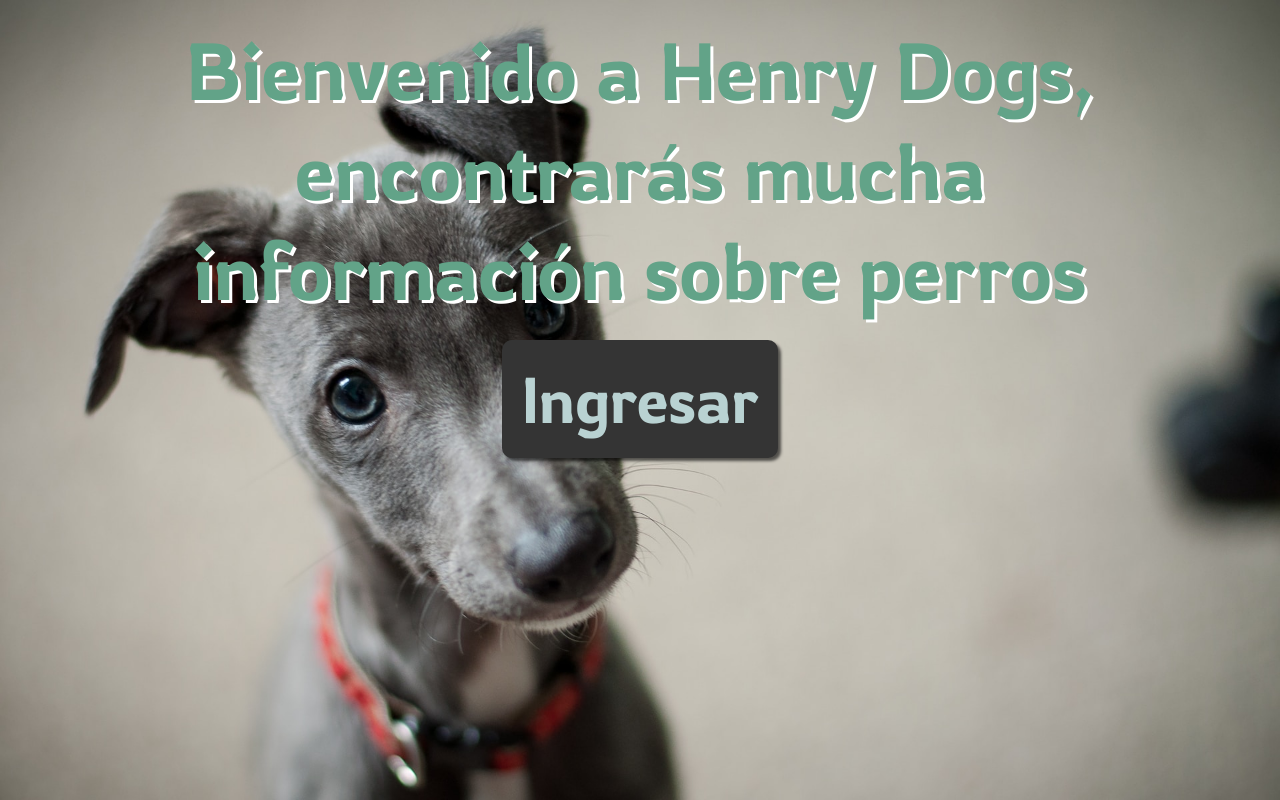
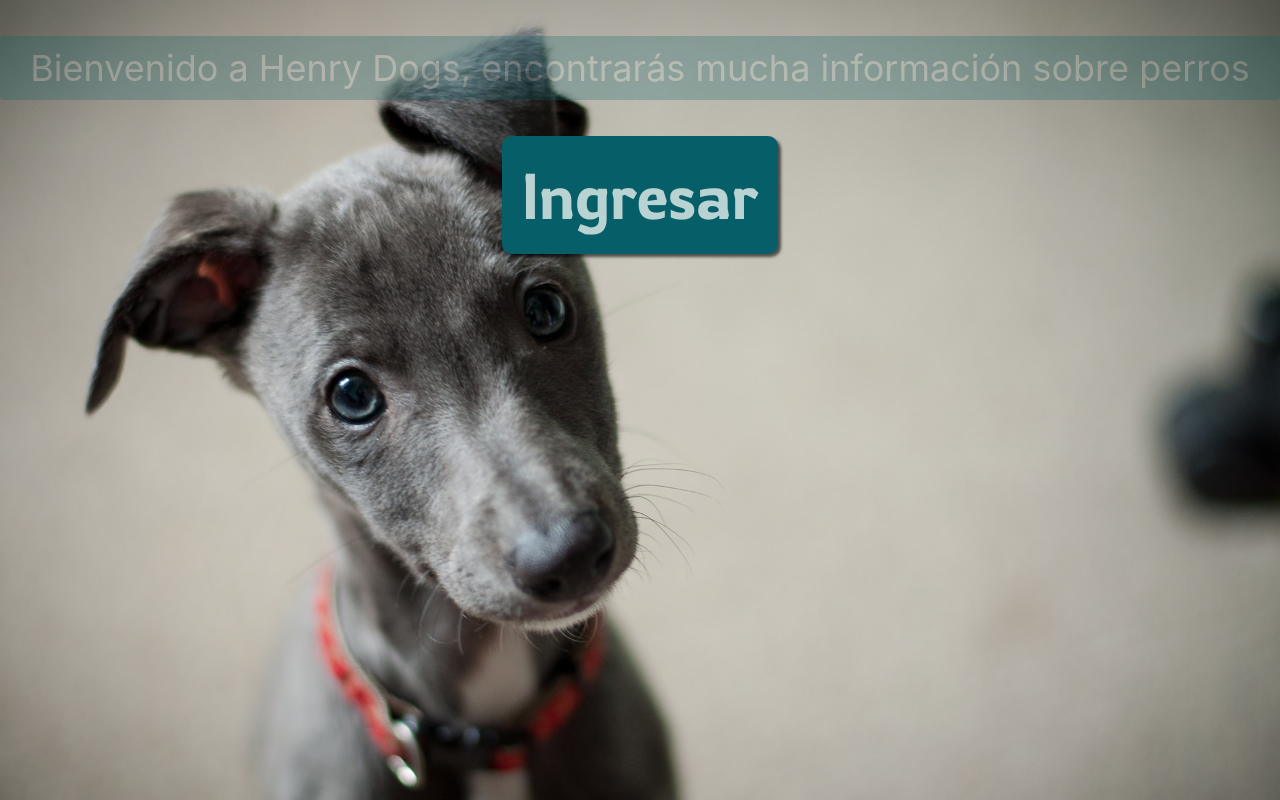
Before and after one commit to ejguercio/DOGS, a React (Create React App) app in the folder client/: page / in a window 1280 px wide. Built offline with nearby package versions, Linux system fonts and the light colour scheme.

Commit message:
agregando animacion CSS al Landing page

```diff
--- a/client/src/views/Landing/Landing.module.css
+++ b/client/src/views/Landing/Landing.module.css
@@ -1,14 +1,30 @@
+@keyframes fade-in {
+  0% { opacity: 0; }
+  100% { opacity: 1; }
+}
+
+.landing-page {
+  display: flex;
+  flex-direction: column;
+  align-items: center;
+  justify-content: center;
+  height: 100%;
+  background-color: #f2f2f2;
+}
+
 .title {
-    color: rgb(98, 163, 136);
-    font-family: rowdies;
-    font-size: 5rem;
-    margin: 20px auto;
-    text-shadow: 3px 3px white;
-    width: 80%;
-  }
+
+  font-size: 36px;
+  padding: 10px 20px;
+  background-color: rgb(5, 94, 104);
+  color: rgb(185, 210, 210);
+  border-radius: 4px;
+  animation: fade-in 1.5s ease-in-out infinite alternate;
+}
+
 
 .button {
-    background-color: rgb(52, 52, 52);
+    background-color: rgb(5, 94, 104);
     color: rgb(185, 210, 210);
     padding: .3em;
     font-family: rowdies;
@@ -20,7 +36,7 @@
     transition:  0.3s ease;
   }
   .button:hover {
-    background-color: rgb(5, 94, 104);
+    background-color: rgb(52, 52, 52);
     color: white;
     transform: scale(1.05);
   }
```
